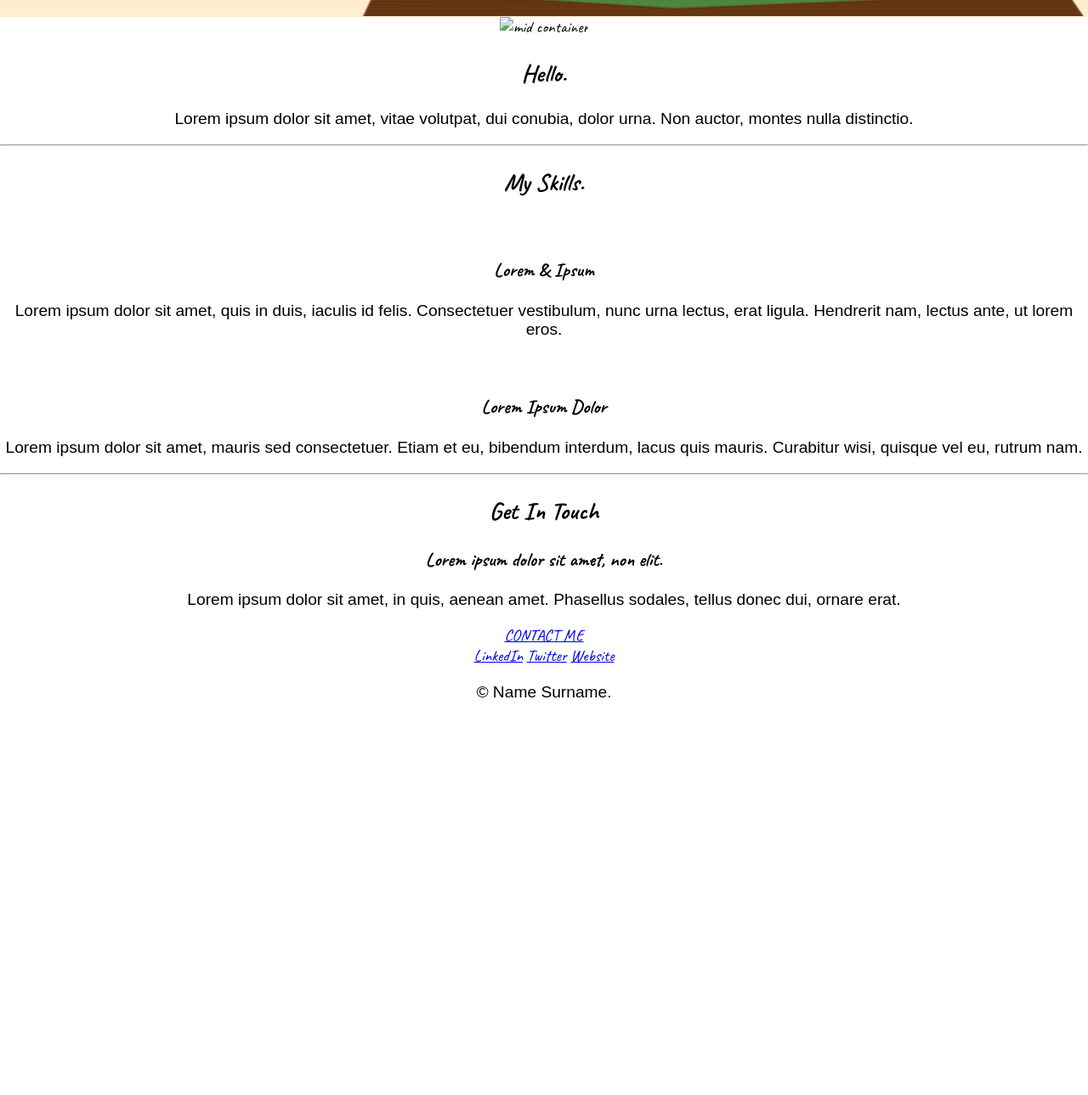
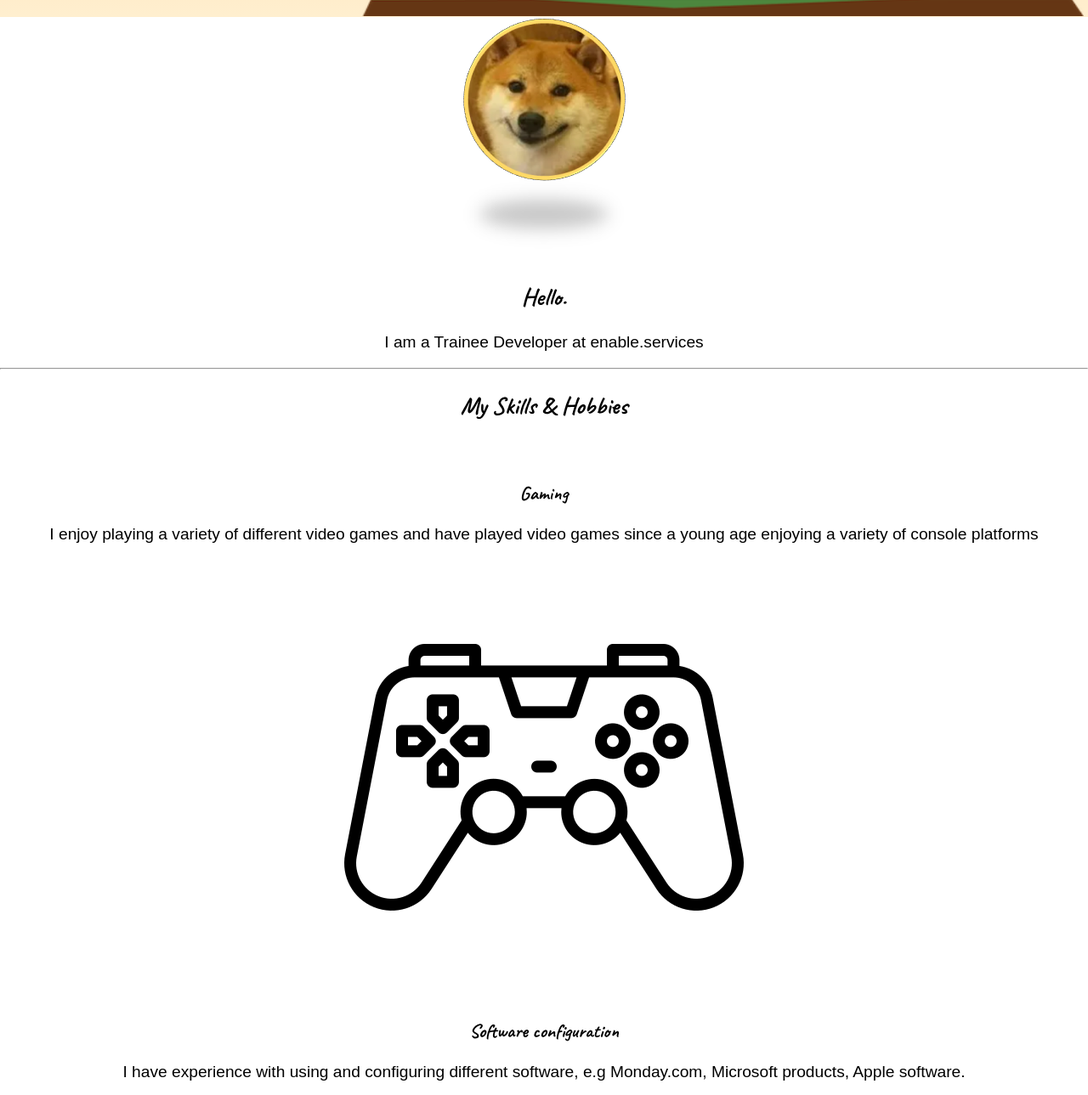
Before and after one commit to fIoof/CSS-Main, a plain HTML site: page 1st Website folder/index.html in a window 1280 px wide. Shown: the part 1180-2469 px from the top of the page at 85% size. Before the commit the page ends 2025 px from the top, so only its background shows below. Drawn offline with Linux system fonts and the light colour scheme.

Commit message:
Adding images

```diff
--- a/1st Website folder/index.html
+++ b/1st Website folder/index.html
@@ -17,29 +17,27 @@
     <img class="mountain" src="Images/mountain.png" alt="mountain-img">
     <img class="cloud-2" src="Images/cloud.png" alt="cloud-2-img">
     <img class="cloud-1" src="Images/cloud.png" alt="cloud-1-img">
-    <img alt="Doggo"
-         class="doggo"
-         src="Images/cf7442caf3d65a437a8b540405017d150cdfb54d_full.png">
 </div>
 
 <div class="middle-container">
     <div class="profile">
-        <img src="" alt="mid container">
+        <img src="Images/dog.png" alt="Doggo">
         <h2>Hello.</h2>
-        <p>Lorem ipsum dolor sit amet, vitae volutpat, dui conubia, dolor urna. Non auctor, montes nulla distinctio.</p>
+        <p>I am a Trainee Developer at enable.services</p>
     </div>
     <hr>
     <div class="skills">
-        <h2>My Skills.</h2>
+        <h2>My Skills & Hobbies</h2>
         <div class="skill-row">
             <img class="" src="" alt="">
-            <h3>Lorem & Ipsum</h3>
-            <p>Lorem ipsum dolor sit amet, quis in duis, iaculis id felis. Consectetuer vestibulum, nunc urna lectus, erat ligula. Hendrerit nam, lectus ante, ut lorem eros.</p>
+            <h3>Gaming</h3>
+            <p>I enjoy playing a variety of different video games and have played video games since a young age enjoying a variety of console platforms</p>
+            <img class="skill-1" src="Images/game-controller.png" alt="controller">
         </div>
         <div class="skill-row">
-            <img class="" src="" alt="">
-            <h3>Lorem Ipsum Dolor</h3>
-            <p>Lorem ipsum dolor sit amet, mauris sed consectetuer. Etiam et eu, bibendum interdum, lacus quis mauris. Curabitur wisi, quisque vel eu, rutrum nam.</p>
+            <h3>Software configuration</h3>
+            <p>I have experience with using and configuring different software, e.g Monday.com, Microsoft products, Apple software.</p>
+            <img class="skill-2" src="Images/software.png" alt="Software">
         </div>
     </div>
     <hr>
--- a/1st Website folder/styles.css
+++ b/1st Website folder/styles.css
@@ -42,9 +42,8 @@ p{
     top: 692px;
 
 }
-.doggo{
-    position: absolute;
-    right: 975px;
+.profile{
+
 }
 .cloud-1{
 
```
Also changed, not shown: 1st Website folder/Images/dog.png (added), 1st Website folder/Images/game-controller.png (added), 1st Website folder/Images/software.png (added).
